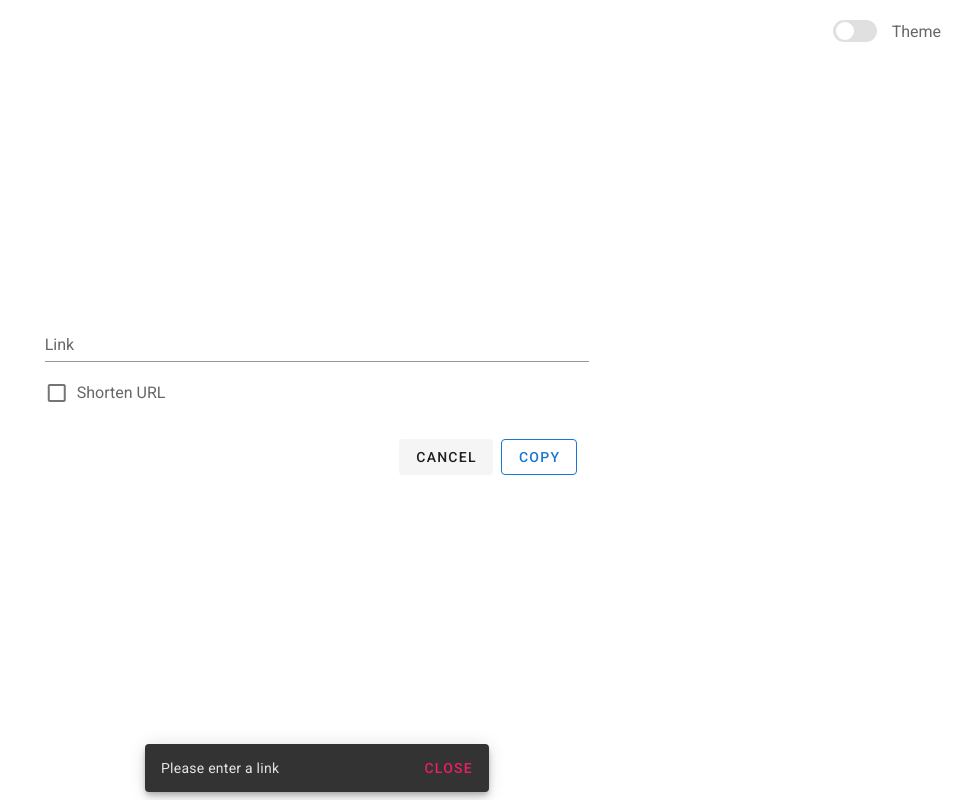
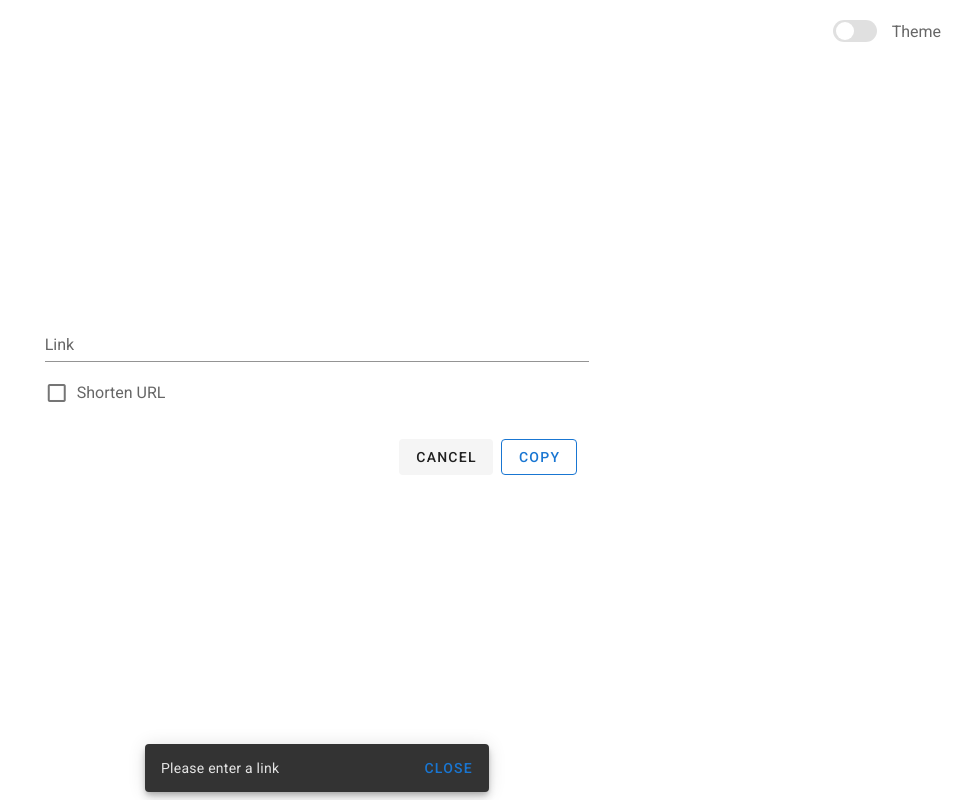
Before and after one commit to shekhar677/url-shortner, a Nuxt app: page / in a window 1280 px wide. Both pictures are taken after a click on the button "COPY". Shown: the whole page, without its empty margins (323-1280 px from the left). Built offline with nearby package versions, Linux system fonts and the light colour scheme.

Commit message:
fix: snackbar color

```diff
--- a/components/snackbar.vue
+++ b/components/snackbar.vue
@@ -1,8 +1,8 @@
 <template>
-  <v-snackbar :timeout="timeout" v-model="show" class="pa-0"
+  <v-snackbar :timeout="timeout" v-model="show"
     >{{ message }}
     <template v-slot:action="{ attrs }">
-      <v-btn color="pink" text v-bind="attrs" @click="show = false">
+      <v-btn color="primary" text v-bind="attrs" @click="show = false">
         Close
       </v-btn>
     </template>
@@ -14,11 +14,7 @@ export default {
   data: () => ({
     show: false,
     message: null,
-    timeout: 3500,
-    options: {
-      snackbarColor: "black",
-      textColor: "white--text"
-    }
+    timeout: 3500
   }),
   methods: {
     open(message) {
```
